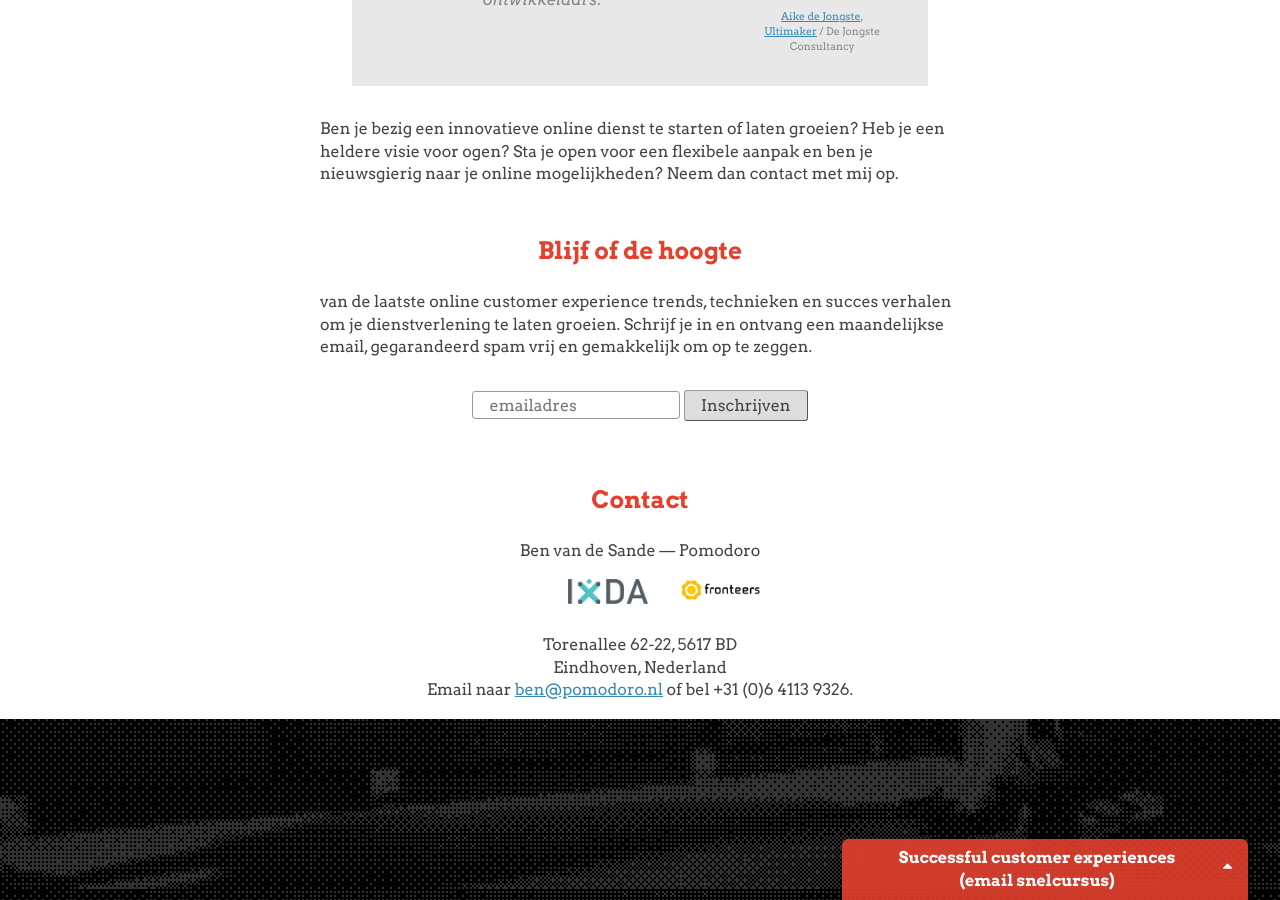
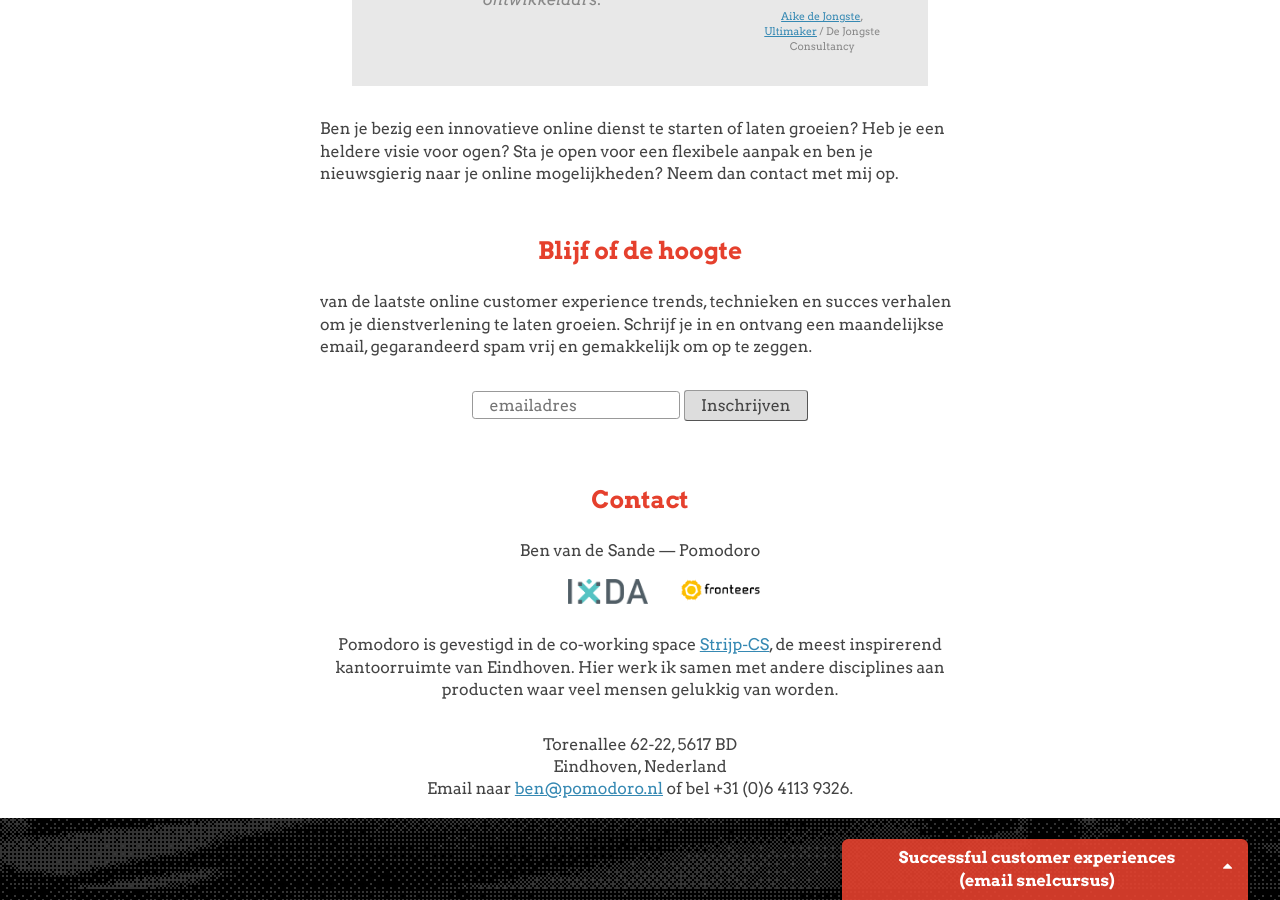
Before and after one commit to benvds/pomodoro-website-2014, a Jekyll site: the page built from nl/index.html, in a window 1280 px wide and 900 px high, scrolled down 2911 px. Built offline with Jekyll 4.4.1, drawn with Linux system fonts in a browser that asks for light colours; nearby versions of some CDN libraries; Markdown is read by kramdown in place of the engine named in the settings.

Commit message:
add text about Strijp-CS

```diff
--- a/nl/index.html
+++ b/nl/index.html
@@ -169,6 +169,9 @@ layout: default_nl
             </li>
         </ul>
         <div class="adr">
+            <p>
+                Pomodoro is gevestigd in de co-working space <a href="http://www.strijpcs.nl" title="Strijp-CS">Strijp-CS</a>, de meest inspirerend kantoorruimte van Eindhoven. Hier werk ik samen met andere disciplines aan producten waar veel mensen gelukkig van worden.
+            </p>
             <span class="street-address">Torenallee 62-22</span>, <span class="postal-code">5617 BD</span><br>
             <span class="locality">Eindhoven</span>, <span class="country-name">Nederland</span>
         </div>
```
